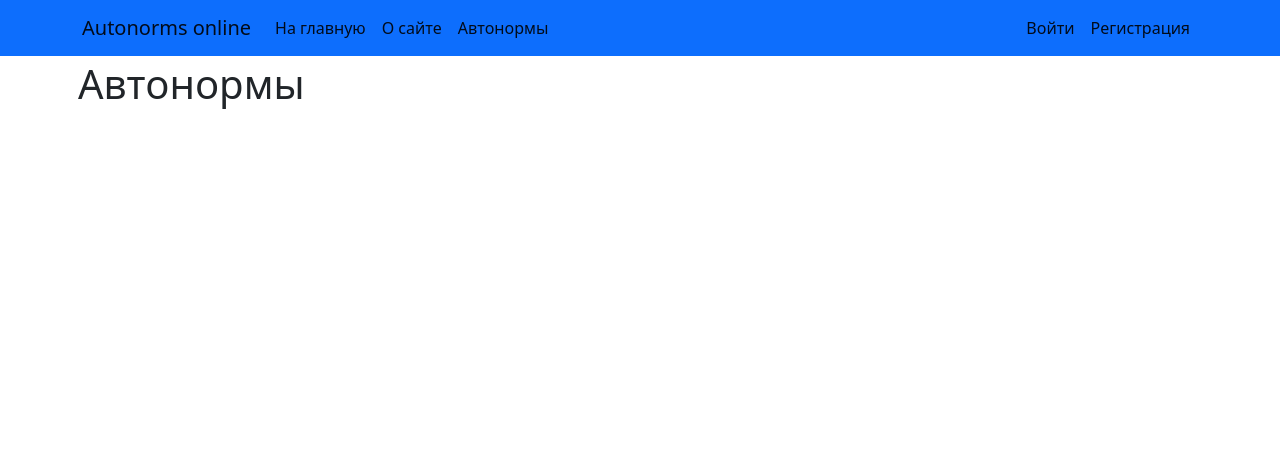
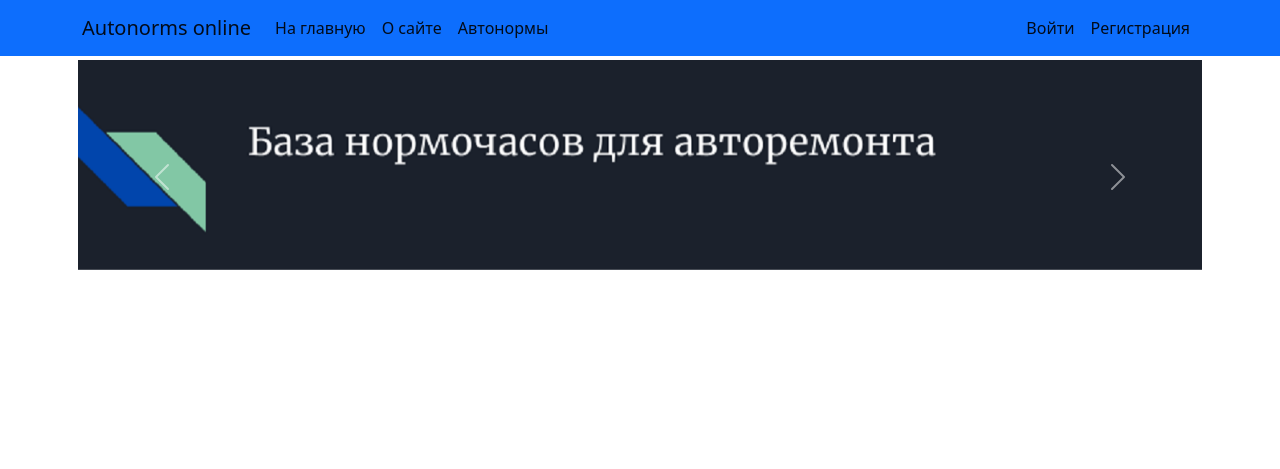
Before and after one commit to xacan1/AutoSite, a Django app: page / in a window 1280 px wide. Shown: the top 469 px of the page. Run offline with Django 3.2, Linux system fonts and the light colour scheme; data that the repository does not hold is empty.

Commit message:
add carousel

```diff
--- a/main/templates/main/base.html
+++ b/main/templates/main/base.html
@@ -6,7 +6,7 @@
 <head>
     <meta charset="UTF-8">
     <meta name="author" content="Hasan Valerievich Smirnov">
-    <!-- <meta name="publisher-email" content="xacan-mail@mail.ru"> -->
+    <meta name="publisher-email" content="author@mail.ru">
     <meta name="viewport" content="width=device-width, initial-scale=1">
     <link href="https://cdn.jsdelivr.net/npm/bootstrap@5.1.3/dist/css/bootstrap.min.css" rel="stylesheet"
         integrity="sha384-1BmE4kWBq78iYhFldvKuhfTAU6auU8tT94WrHftjDbrCEXSU1oBoqyl2QvZ6jIW3" crossorigin="anonymous">
--- a/main/templates/main/index.html
+++ b/main/templates/main/index.html
@@ -1,7 +1,29 @@
 {% extends 'main/base.html' %}
+{% load static %}
 
 {% block content %}
-<h1>{{ title }}</h1>
+<!-- <h1>{{ title }}</h1> -->
+<div class="carousel slide pb-4" id="carouselControls" data-bs-ride="carousel">
+    <div class="carousel-inner">
+        <div class="carousel-item active">
+            <img class="d-block w-100" src="{% static 'main\images\karusel1.png' %}" alt="image-carousel-1">
+        </div>
+        <div class="carousel-item">
+            <img class="d-block w-100" src="{% static 'main\images\karusel2.jpg' %}" alt="image-carousel-2">
+        </div>
+        <div class="carousel-item">
+            <img class="d-block w-100" src="{% static 'main\images\karusel3.png' %}" alt="image-carousel-3">
+        </div>
+    </div>
+    <button class="carousel-control-prev" type="button" data-bs-target="#carouselControls" data-bs-slide="prev">
+        <span class="carousel-control-prev-icon" aria-hidden="true"></span>
+        <span class="visually-hidden">Previous</span>
+    </button>
+    <button class="carousel-control-next" type="button" data-bs-target="#carouselControls" data-bs-slide="next">
+        <span class="carousel-control-next-icon" aria-hidden="true"></span>
+        <span class="visually-hidden">Next</span>
+    </button>
+</div>
 {% for post in posts %}
 <p><strong><a href="{% url 'show_post' post.slug %}">{{ post.title }}</a></strong> от: {{ post.time_create }}</p>
 <p>{{ post.content|truncatewords:10 }}</p>
```
Also changed, not shown: main/static/main/images/karusel1.png (added), main/static/main/images/karusel2.jpg (added), main/static/main/images/karusel3.png (added).
